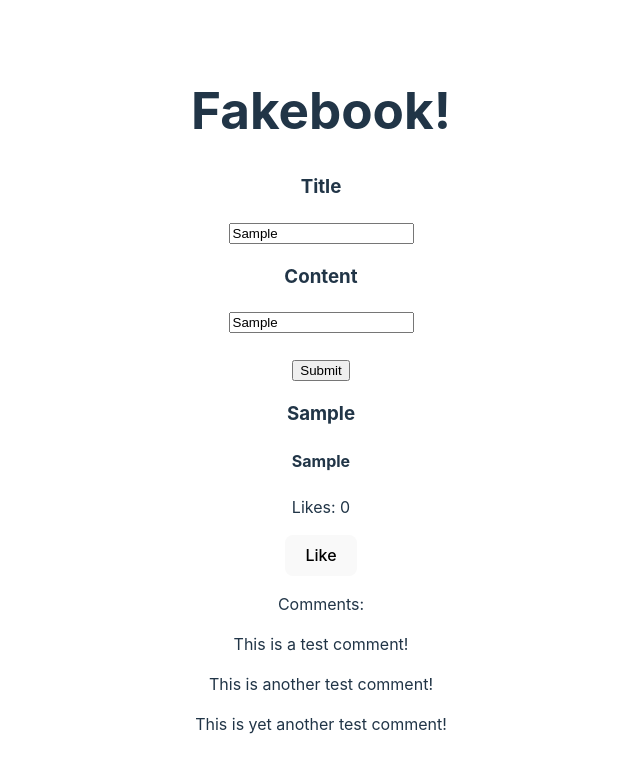
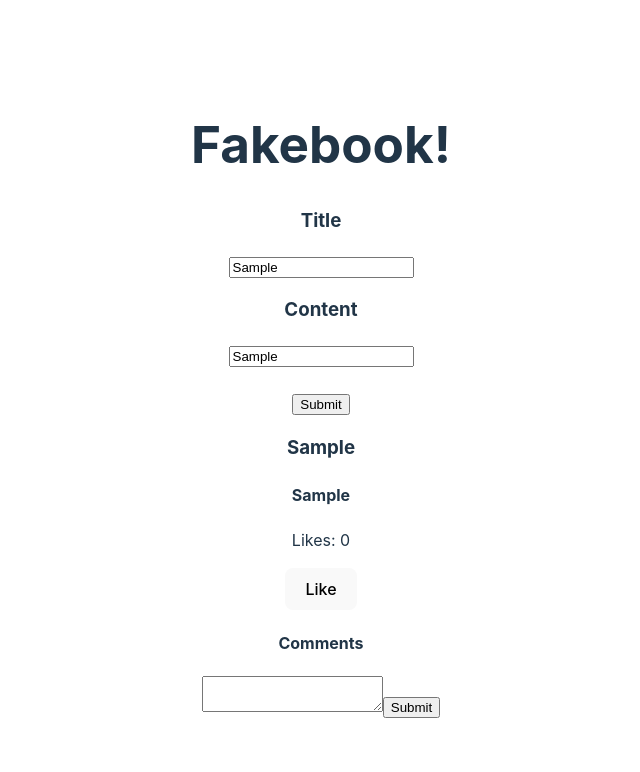
Before and after one commit to UragaLopezJennifer/social-media-app, a React (Vite) app: page / in a window 1280 px wide. Both pictures are taken after typing "Sample", "Sample" into the empty fields and a click on the input 639 px from the left and 556 px from the top of the page. Shown: the top 772 px of the page, without its empty margins (319-959 px from the left). Built offline with nearby package versions, Linux system fonts and the light colour scheme.

Commit message:
Updated Comment functionality so people can reply to Posts

```diff
--- a/src/App.jsx
+++ b/src/App.jsx
@@ -1,7 +1,6 @@
 import './App.css'
 import React, { useState } from 'react';
 
-import Post from './components/Post';
 import CreatePostForm from './components/CreatePostForm';
 import Feed from './components/Feed';
 
--- a/src/components/Comment.jsx
+++ b/src/components/Comment.jsx
@@ -1,10 +1,16 @@
 import React from 'react';
 
 function Comment(props){
+
+  let renderList = () => {
+    console.log(props.data)
+    return props.data.map((data, i) => {
+        return <p key={i}>{data}</p>
+    })
+  }
   return(
-    <div>
-      <p>{props.title}</p>
-      <p>{props.content}</p>
+    <div classname="comments">
+      {renderList()}
     </div> )
 }
 
--- a/src/components/Post.jsx
+++ b/src/components/Post.jsx
@@ -1,8 +1,33 @@
 import React, { useState } from 'react';
 import Comment from './Comment';
 
+function CommentForm(props){
+  const [comment, setComment] = useState("")
+
+  return(
+    <form onSubmit={(event)=> {
+      event.preventDefault()
+      props.onNewReply(comment)
+    }}>
+      <textarea placholder='Add your comment!' onChange={(event)=> {
+        setComment(event.target.value)
+      }} value={comment} />
+
+      <input type="submit"/>
+
+    </form>
+  )
+}
+
 function Post(props){
   const [likes, setLikes] = useState(0);
+
+  let [comments, setComments] = useState([])
+
+  let handleComment = (comment) => {
+    console.log(comment)
+    setComments([...comments, comment])
+  }
 
   function handleLike(){
     setLikes(likes + 1);
@@ -13,10 +38,12 @@ function Post(props){
       <h4>{props.content}</h4>
       <p>Likes: {likes}</p>
       <button onClick={handleLike}>Like</button>
-      <p>Comments:</p>
-      <Comment content="This is a test comment!" />
-      <Comment content="This is another test comment!" />
-      <Comment content="This is yet another test comment!" />
+
+      <div>
+        <h4>Comments</h4>
+        <CommentForm onNewReply={handleComment}/>
+        <Comment data={comments}/>
+      </div>
 </div> )
 }
 export default Post
```
